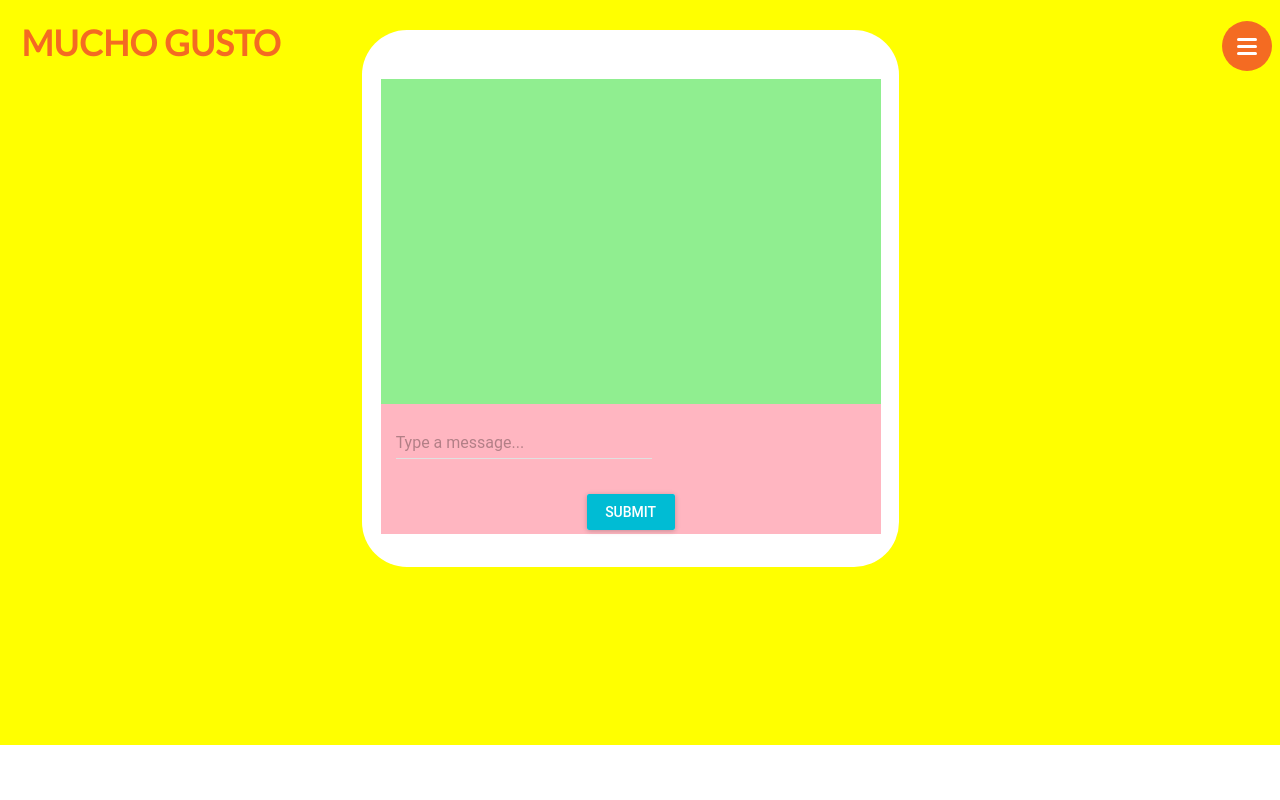
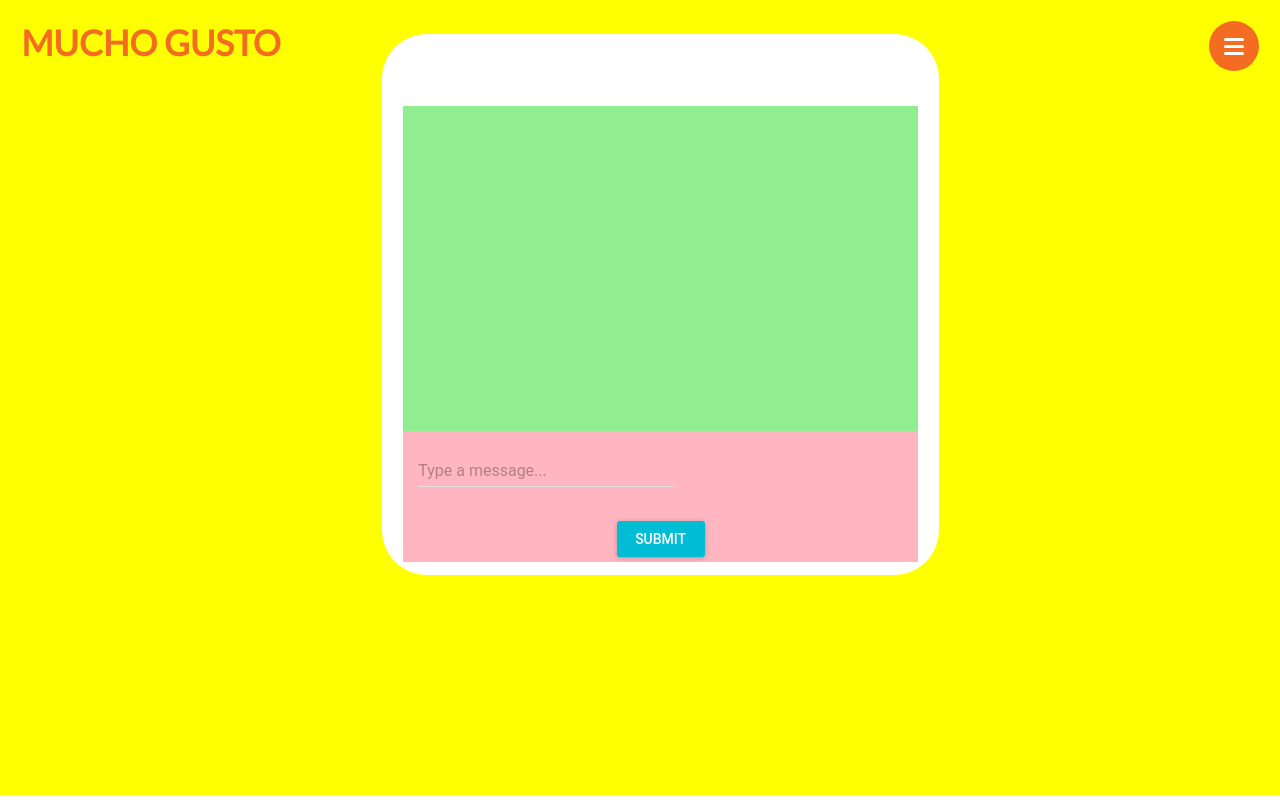
Before and after one commit to gladysum-zz/mucho-gusto, a React app: page /chat in a window 1280 px wide. Built offline with nearby package versions, Linux system fonts and the light colour scheme.

Commit message:
partitioned chat page into three columns

```diff
--- a/browser/Chat.js
+++ b/browser/Chat.js
@@ -3,7 +3,13 @@ import ChatContainer from './ChatContainer';
 
 const Chat = () => (
   <div className="background">
-    <ChatContainer />
+    <div className="chat-col-left">
+    </div>
+    <div className="chat-col-middle">
+      <ChatContainer />
+    </div>
+    <div className="chat-col-right">
+    </div>
   </div>
 )
 
--- a/public/style.css
+++ b/public/style.css
@@ -11,7 +11,7 @@
 
 .nav-col-left {
   display:inline-block;
-  width: 49%;
+  width: 48%;
   text-align: left;
   padding: 2%;
 }
@@ -112,7 +112,7 @@
 
 .home-col-left {
   display:inline-block;
-  width: 29%;
+  width: 30%;
 }
 
 .home-col-middle {
@@ -122,13 +122,12 @@
 
 .home-col-right {
   display:inline-block;
-  width: 29%;
+  width: 30%;
 }
 
 .home-face-icon {
   margin-top: -14%;
   height: 200px;
-  vertical-align: center;
   text-align: center;
 }
 
@@ -169,30 +168,40 @@
 
 /* ----- CHAT PAGE----- */
 .background {
+  height: 700px;
   background-color: yellow;
-  display: flex;
-  height: 650px;
-  margin-left: -2%;
-  margin-right: -2%;
-  padding-left: 30%;
+  margin: 0 -1% -1% -1%;
+}
+
+.chat-col-left {
+  display:inline-block;
+  width: 30%;
+}
+
+.chat-col-middle {
+  display:inline-block;
+  width: 40%;
+}
+
+.chat-col-right {
+  display:inline-block;
+  width: 30%;
 }
 
 .chat-container {
   height: 500px;
-  width: 500px;
-  margin-top: -7%;
-  margin-bottom: 2%;
-  padding: 2%;
+  width: 100%;
+  margin-top: -12%;
+  padding: 4%;
   background-color: white;
   border-radius: 45px;
 }
 
 #chat-background {
   height: 300px;
-  margin-bottom: 0;
   padding-bottom: 5%;
   background-color: lightgreen;
-  margin-top: -4%;
+
 }
 
 .chat {
```
Also changed, not shown: public/bundle.js, 1 other file (tests, documents, lock files or other folders).
